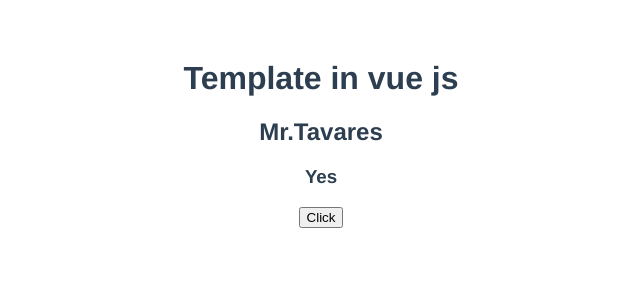
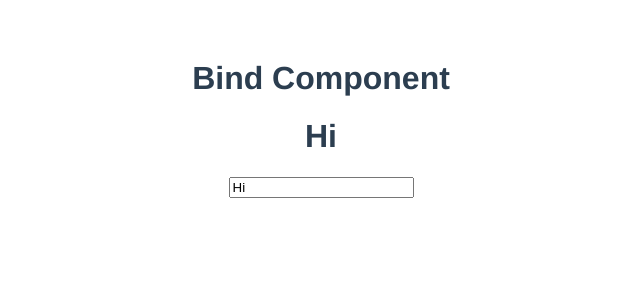
Before and after one commit to luistava/hello-vue, a Vue app: page / in a window 1280 px wide. Shown: the top 300 px of the page, without its empty margins (319-959 px from the left). Built offline with nearby package versions, Linux system fonts and the light colour scheme.

Commit message:
adding component DataBind

```diff
--- a/src/App.vue
+++ b/src/App.vue
@@ -1,18 +1,18 @@
 <template>
   <div>
       <!-- <img alt="Vue logo" src="./assets/logo.png"> -->
-      <TemplateComponents/>
+      <data-bind/>
   </div>
 
 </template>
 
 <script>
 
-import TemplateComponents from './components/TemplateComponents.vue'
+import DataBind from './components/DataBind.vue'
 export default {
   name: 'App',
     components:{
-      TemplateComponents
+      DataBind
     }
 }
 </script>
--- /dev/null
+++ b/src/components/DataBind.vue
@@ -0,0 +1,18 @@
+<template>
+    <div>
+        <h1>Bind Component</h1>
+        <h1>{{ message }}</h1>
+        <input type="text" v-model="message">
+    </div>
+</template>
+
+<script>
+export default {
+    name:"DataBind",
+    data(){
+        return{
+            message:"Hi"
+        }
+    }
+}
+</script>
```
Also changed, not shown: src/components/HomeComponent2.vue (added, +31 -0 lines).
